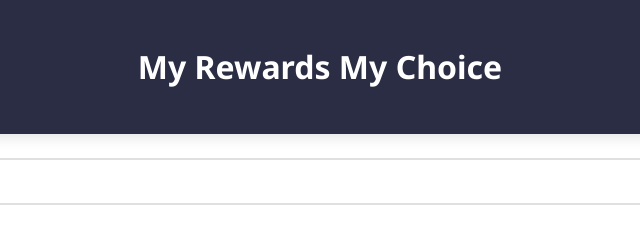
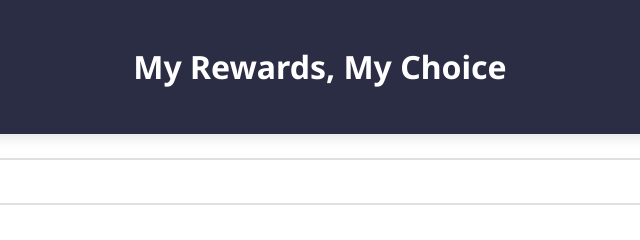
Before and after one commit to senhengtemerloh/MyRewards_FEB25, a plain HTML site: page index.html in a window 1280 px wide. Shown: the top 240 px of the page, 320-960 px from the left. Drawn offline with Linux system fonts and the light colour scheme; no server answers.

Commit message:
Update index.html

```diff
--- a/index.html
+++ b/index.html
@@ -3,7 +3,7 @@
 <head>
   <meta charset="UTF-8" />
   <meta name="viewport" content="width=device-width, initial-scale=1.0"/>
-  <title>My Rewards My Choice</title>
+  <title>My Rewards, My Choice</title>
   <!-- External XLSX library -->
   <script src="https://cdn.jsdelivr.net/npm/xlsx/dist/xlsx.full.min.js"></script>
   <!-- Google Fonts -->
@@ -13,7 +13,7 @@
 </head>
 <body>
   <header class="header">
-    <h1>My Rewards My Choice</h1>
+    <h1>My Rewards, My Choice</h1>
   </header>
 
   <div class="controls">
```
